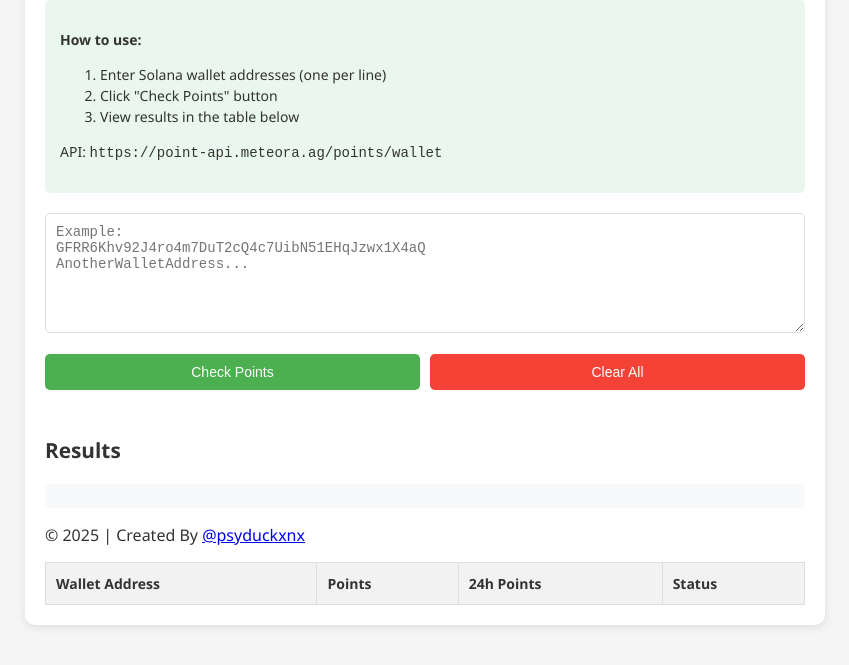
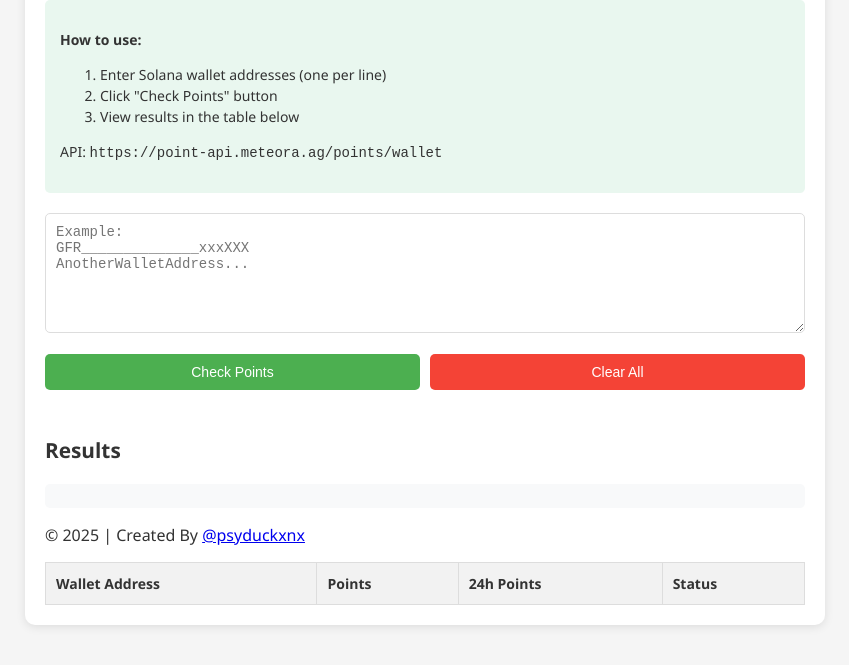
Before and after one commit to dinarsanjaya/meteora, a plain HTML site: page index.html in a window 1280 px wide. Shown: the part 107-772 px from the top of the page, without its empty margins (215-1064 px from the left). Drawn offline with Linux system fonts and the light colour scheme.

Commit message:
Update index.html

```diff
--- a/index.html
+++ b/index.html
@@ -225,7 +225,7 @@
             <p>API: <code>https://point-api.meteora.ag/points/wallet</code></p>
         </div>
 
-        <textarea id="walletInput" placeholder="Example:&#10;GFRR6Khv92J4ro4m7DuT2cQ4c7UibN51EHqJzwx1X4aQ&#10;AnotherWalletAddress..."></textarea>
+        <textarea id="walletInput" placeholder="Example:&#10;GFR______________xxxXXX&#10;AnotherWalletAddress..."></textarea>
 
         <div class="button-group">
             <button id="checkButton">Check Points</button>
```
